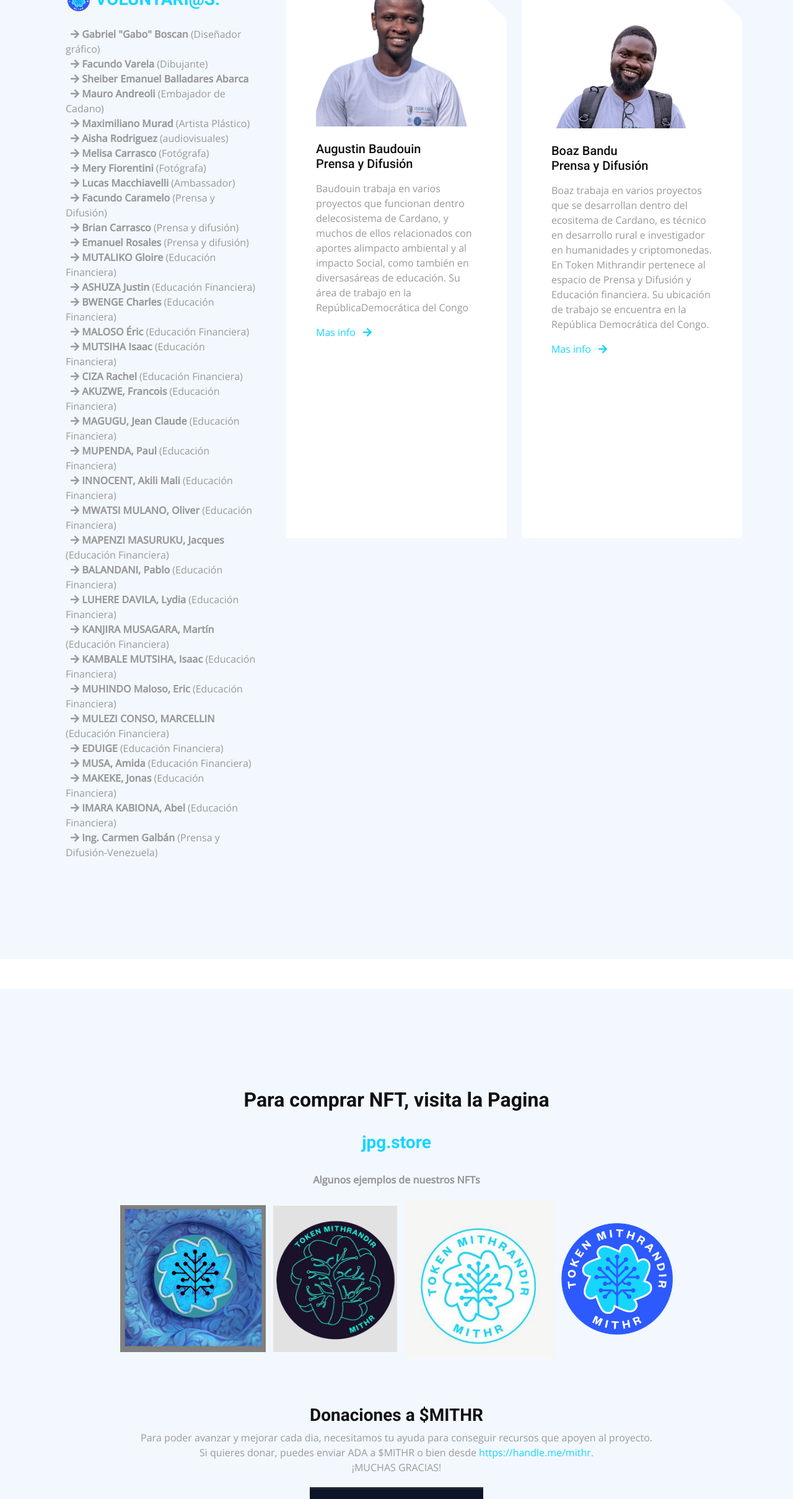
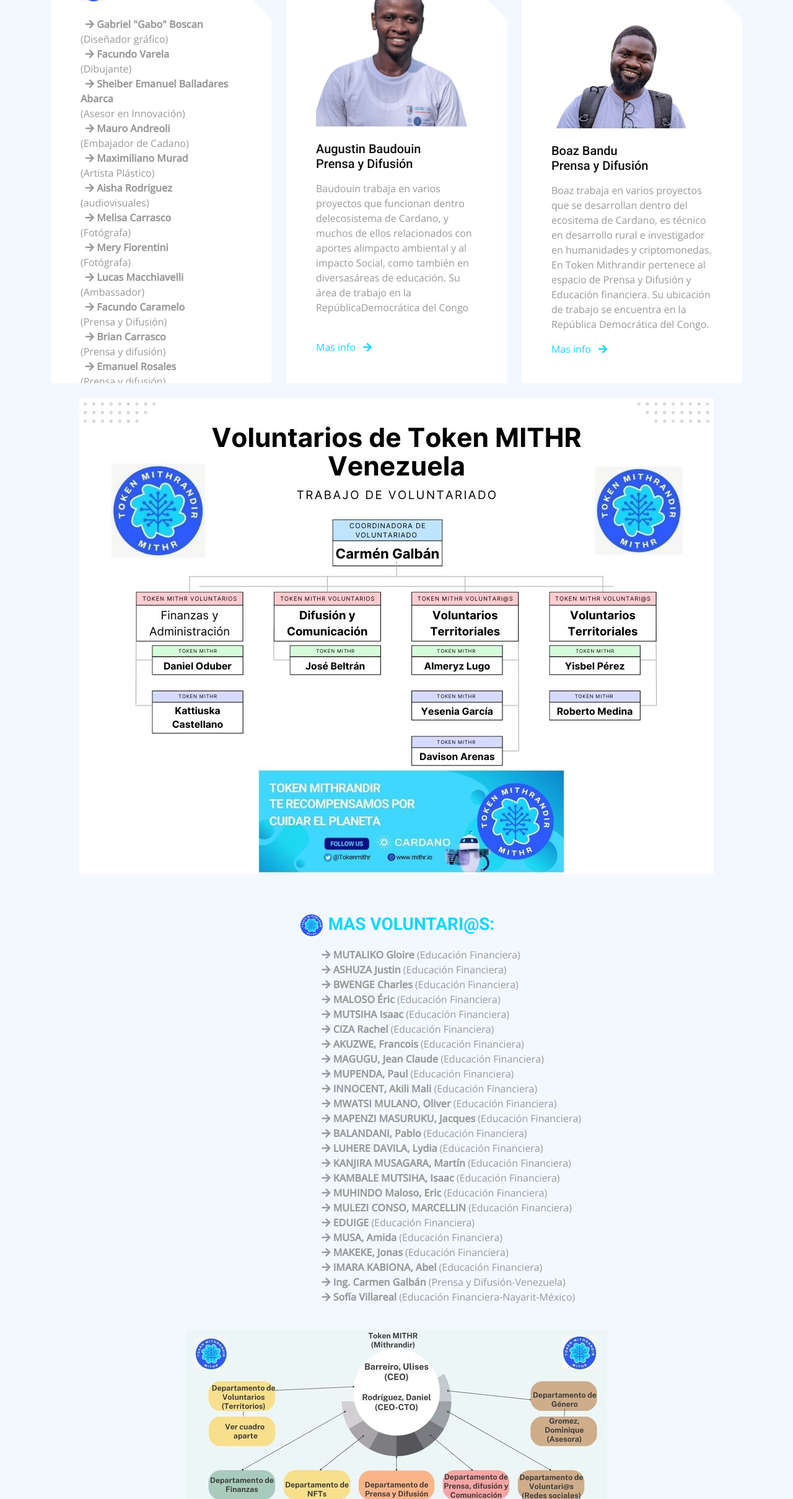
Before and after one commit to Breakpoint-341/mithrandir, a plain HTML site: page index.html in a window 1280 px wide. Shown: the part 6382-8800 px from the top of the page at 62% size. Drawn offline with nearby package versions, Linux system fonts and the light colour scheme.

Commit message:
Agregando voluntarios, Voluntarios-Venezuela, y organigrama.

```diff
--- a/index.html
+++ b/index.html
@@ -383,7 +383,7 @@
                     </div>
                 </div>
 
-                <div class="col-lg-4 col-md-6 wow fadeInUp" data-wow-delay="0.5s">
+                <!-- <div class="col-lg-4 col-md-6 wow fadeInUp" data-wow-delay="0.5s">
                     <div  class="container py-5">
                         <p>
                             <h3 class="m-0 text-primary"><img class="img-fluid me-2" src="img/icon-1.jpg" alt="" style="width: 40px;"/>VOLUNTARI@S: </h3>
@@ -424,36 +424,44 @@
                                 <i class="fa fa-arrow-right ms-2"></i> <b>MAKEKE, Jonas</b> (Educación Financiera)<br>
                                 <i class="fa fa-arrow-right ms-2"></i> <b>IMARA KABIONA, Abel</b> (Educación Financiera) <br>
                                 <i class="fa fa-arrow-right ms-2"></i> <b>Ing. Carmen Galbán</b> (Prensa y Difusión-Venezuela)<br>
+                                <i class="fa fa-arrow-right ms-2"></i> <b>Sofía Villareal </b> (Educación Financiera-Nayarit-México)<br>
+                            </p>
+                        </p>
+                    </div>
+                </div>         -->
+                <div class="col-lg-4 col-md-6 wow fadeInUp" data-wow-delay="0.3s">
+                    <div class="service-item bg-white p-5" style="height: 700px">
+                        <h3 class="m-0 text-primary"><img class="img-fluid me-2" src="img/icon-1.jpg" alt="" style="width: 40px;"/>VOLUNTARI@S: </h3>
+                        <p>
+                            <br>
+                            <i class="fa fa-arrow-right ms-2"></i> <b>Gabriel "Gabo" Boscan</b><br> (Diseñador gráfico)<br>
+                            <i class="fa fa-arrow-right ms-2"></i> <b>Facundo Varela</b> <br>(Dibujante)<br>
+                            <i class="fa fa-arrow-right ms-2"></i> <b>Sheiber Emanuel Balladares Abarca</b><br>(Asesor en Innovación)<br>
+                            <i class="fa fa-arrow-right ms-2"></i> <b>Mauro Andreoli</b> <br>(Embajador de Cadano)<br>
+                            <i class="fa fa-arrow-right ms-2"></i> <b>Maximiliano Murad</b> <br>(Artista Plástico)<br>
+                            <i class="fa fa-arrow-right ms-2"></i> <b>Aisha Rodriguez</b> <br>(audiovisuales)<br>
+                            <i class="fa fa-arrow-right ms-2"></i> <b>Melisa Carrasco</b> <br>(Fotógrafa)<br>
+                            <i class="fa fa-arrow-right ms-2"></i> <b>Mery Fiorentini</b> <br>(Fotógrafa)<br>
+                            <i class="fa fa-arrow-right ms-2"></i> <b>Lucas Macchiavelli </b> <br>(Ambassador)<br>
+                            <i class="fa fa-arrow-right ms-2"></i> <b>Facundo Caramelo</b> <br>(Prensa y Difusión)<br>
+                            <i class="fa fa-arrow-right ms-2"></i> <b>Brian Carrasco</b> <br>(Prensa y difusión)<br>
+                            <i class="fa fa-arrow-right ms-2"></i> <b>Emanuel Rosales</b> <br>(Prensa y difusión)<br>
 
-                                <!-- <i class="fa fa-arrow-right ms-2"></i> Gabriel Boscan hizo el logo y los primeros dibujos, <br>
-                                <i class="fa fa-arrow-right ms-2"></i> Facundo Varela está haciendo dibujos para la colección Nº2 de NFT, <br>
-                                <i class="fa fa-arrow-right ms-2"></i> Maximiliano Murad se comprometió a realizar unos dibujos para los NFT. <br>
-                                <i class="fa fa-arrow-right ms-2"></i> Sheiber Emanuel Balladares Abarca, es escritor, eso le da un valor agregado lindo al equipo de trabajo.<br>
-                                <i class="fa fa-arrow-right ms-2"></i> Mauro Andreoli, es ambassador de Cardano, de LATAM Townhall Cardano y logística mediática.<br>
-                                <i class="fa fa-arrow-right ms-2"></i> Aisha Rodriguez, Creadora de videos.<br>
-                                <i class="fa fa-arrow-right ms-2"></i> Lucas Macchiavelli es Cardano Ambassador, en (prensa y difusión).<br>
-                                <i class="fa fa-arrow-right ms-2"></i> Mery Fiorentini, Fotógrafa, es de la comunidad de Cardano de Argentina. <br>
-                                <i class="fa fa-arrow-right ms-2"></i> Melisa Carrasco, Fotógrafa, quién nos mandó fotos del proyecto Caraya para crear NFTs.<br>
-                                <i class="fa fa-arrow-right ms-2"></i> Facundo Caramelo, Voluntario en la sección de Audiovisuales.<br>
-                                <i class="fa fa-arrow-right ms-2"></i> Brian Carrasco, Voluntario en el departameno de Prensa y difusión.<br>
-                                <i class="fa fa-arrow-right ms-2"></i> Emanuel Rosales, Voluntario de Prensa y difusión.<br>                                                             -->
-
-                            </p>
                         </p>
                     </div>
                 </div>
                 <div class="col-lg-4 col-md-6 wow fadeInUp" data-wow-delay="0.3s">
-                    <div class="service-item bg-white p-5" style="height: 950px">
+                    <div class="service-item bg-white p-5" style="height: 700px">
                         <img class="img-fluid mb-4" src="img/team/AugustinBaudouin.png" alt="Augustin Baudouin">
                         <h5 class="mb-3">Augustin Baudouin<br>Prensa y Difusión</h5>
                         <p>Baudouin trabaja en varios proyectos que funcionan dentro delecosistema de Cardano,
                             y muchos de ellos relacionados con aportes alimpacto ambiental y al impacto Social,
-                            como también en diversasáreas de educación. Su área de trabajo en la RepúblicaDemocrática del Congo</p>
+                            como también en diversasáreas de educación. Su área de trabajo en la RepúblicaDemocrática del Congo</p><br>
                         <a href="https://twitter.com/BaudouinMuv" target="_blank">Mas info <i class="fa fa-arrow-right ms-2"></i></a>
                     </div>
                 </div>
                 <div class="col-lg-4 col-md-6 wow fadeInUp" data-wow-delay="0.5s">
-                    <div class="service-item bg-white p-5" style="height: 950px">
+                    <div class="service-item bg-white p-5" style="height: 700px">
                         <img class="img-fluid mb-4" src="img/team/BoazBandu.png" alt="Boaz Bandu">
                         <h5 class="mb-3">Boaz Bandu<br>Prensa y Difusión</h5>
                         <p>Boaz trabaja en varios proyectos que se desarrollan dentro del ecositema de Cardano,
@@ -463,7 +471,50 @@
                         <a href="https://twitter.com/BoazB5475" target="_blank">Mas info <i class="fa fa-arrow-right ms-2"></i></a>
                     </div>
                 </div>
-
+                <div class="col-12 text-center wow fadeInUp" data-wow-delay="0.5s">
+                    <img class="img-fluid mb-4" src="img/team/Voluntarios-Venezuela.jpg" alt="Voluntarios de Venezuela">
+                </div>
+                <div class="col-12 text-center wow fadeInUp" data-wow-delay="0.5s">
+                    <p>
+                        <h3 class="m-0 text-primary"><img class="img-fluid me-2" src="img/icon-1.jpg" alt="" style="width: 40px;"/>MAS VOLUNTARI@S: </h3>
+                    </p>
+                    <P>
+                        <table>
+                            <TR>
+                                <TD width="50%"> </TD>
+                                <TD align="left">
+                                    <i class="fa fa-arrow-right ms-2"></i> <b>MUTALIKO Gloire</b> (Educación Financiera) <br>
+                                    <i class="fa fa-arrow-right ms-2"></i> <b>ASHUZA Justin</b> (Educación Financiera)<br>
+                                    <i class="fa fa-arrow-right ms-2"></i> <b>BWENGE Charles</b> (Educación Financiera)<br>
+                                    <i class="fa fa-arrow-right ms-2"></i> <b>MALOSO Éric</b> (Educación Financiera)<br>
+                                    <i class="fa fa-arrow-right ms-2"></i> <b>MUTSIHA Isaac</b> (Educación Financiera)<br>
+                                    <i class="fa fa-arrow-right ms-2"></i> <b>CIZA Rachel</b> (Educación Financiera)<br>
+                                    <i class="fa fa-arrow-right ms-2"></i> <b>AKUZWE, Francois</b> (Educación Financiera)<br>
+                                    <i class="fa fa-arrow-right ms-2"></i> <b>MAGUGU, Jean Claude</b> (Educación Financiera)<br>
+                                    <i class="fa fa-arrow-right ms-2"></i> <b>MUPENDA, Paul</b> (Educación Financiera)<br>
+                                    <i class="fa fa-arrow-right ms-2"></i> <b>INNOCENT, Akili Mali</b> (Educación Financiera)<br>
+                                    <i class="fa fa-arrow-right ms-2"></i> <b>MWATSI MULANO, Oliver</b> (Educación Financiera)<br>
+                                    <i class="fa fa-arrow-right ms-2"></i> <b>MAPENZI MASURUKU, Jacques</b> (Educación Financiera)<br>
+                                    <i class="fa fa-arrow-right ms-2"></i> <b>BALANDANI, Pablo</b> (Educación Financiera)<br>
+                                    <i class="fa fa-arrow-right ms-2"></i> <b>LUHERE DAVILA, Lydia</b> (Educación Financiera)<br>
+                                    <i class="fa fa-arrow-right ms-2"></i> <b>KANJIRA MUSAGARA, Martín</b> (Educación Financiera)<br>
+                                    <i class="fa fa-arrow-right ms-2"></i> <b>KAMBALE MUTSIHA, Isaac</b> (Educación Financiera)<br>
+                                    <i class="fa fa-arrow-right ms-2"></i> <b>MUHINDO Maloso, Eric</b> (Educación Financiera)<br>
+                                    <i class="fa fa-arrow-right ms-2"></i> <b>MULEZI CONSO, MARCELLIN</b> (Educación Financiera)<br>
+                                    <i class="fa fa-arrow-right ms-2"></i> <b>EDUIGE</b> (Educación Financiera)<br>
+                                    <i class="fa fa-arrow-right ms-2"></i> <b>MUSA, Amida</b> (Educación Financiera)<br>
+                                    <i class="fa fa-arrow-right ms-2"></i> <b>MAKEKE, Jonas</b> (Educación Financiera)<br>
+                                    <i class="fa fa-arrow-right ms-2"></i> <b>IMARA KABIONA, Abel</b> (Educación Financiera) <br>
+                                    <i class="fa fa-arrow-right ms-2"></i> <b>Ing. Carmen Galbán</b> (Prensa y Difusión-Venezuela)<br>
+                                    <i class="fa fa-arrow-right ms-2"></i> <b>Sofía Villareal </b> (Educación Financiera-Nayarit-México)<br>
+                                </TD>
+                            </TR>
+                        </table>
+                    </P>
+                </div>
+                <div class="col-12 text-center wow fadeInUp" data-wow-delay="0.5s">
+                    <img class="img-fluid mb-4" src="img/team/Organigrama.jpeg" alt="Organigrama">
+                </div>
                 <!-- <div>
                     <table>
                         <tr>
@@ -767,7 +818,7 @@
                 <div class="col-lg-3 col-md-6">
                     <h5 class="mb-4">¡Contáctanos!</h5>
                     <!-- <p><i class="fa fa-phone-alt me-3"></i>+012 345 67890</p> -->
-                    <p><i class="fa fa-envelope me-3"></i>info@Mithr.io</p>
+                    <p><i class="fa fa-envelope me-3"></i>info@mithr.io</p>
                 </div>
                 <div class="col-lg-3 col-md-6">
                     <h5 class="mb-4"></h5>
@@ -781,7 +832,7 @@
                         <div id="root"></div>
                     </div>
                     <a class="btn btn-link" href="https://chacramithrandir.com.ar/" target="_blank">Chacra Mithrandir</a>
-                    <a class="btn btn-link" href="https://breakpoint341.com/" target="_blank">Breakpoint 341 LLC</a>
+                    <a class="btn btn-link" href="https://mithr.io/breakpoint341/" target="_blank">Breakpoint 341 LLC</a>
                     <a class="btn btn-link" href="https://linktr.ee/breakpoint341" target="_blank">Breakpoint Linktr.ee</a>
                 </div>
                 <div class="col-lg-3 col-md-6">
@@ -803,7 +854,7 @@
                         &copy; <a href="#">Mithrandir</a>, All Right Reserved.
                     </div>
                     <div class="col-md-6 text-center text-md-end">
-                        Designed By <a href="https://breakpoint341.com">Breakpoint 341 LLC</a>
+                        Designed By <a href="https://mithr.io/breakpoint341">Breakpoint 341 LLC</a>
                     </div>
                 </div>
             </div>
```
Also changed, not shown: img/team/Organigrama.jpeg (added), img/team/Voluntarios-Venezuela.jpg (added).
